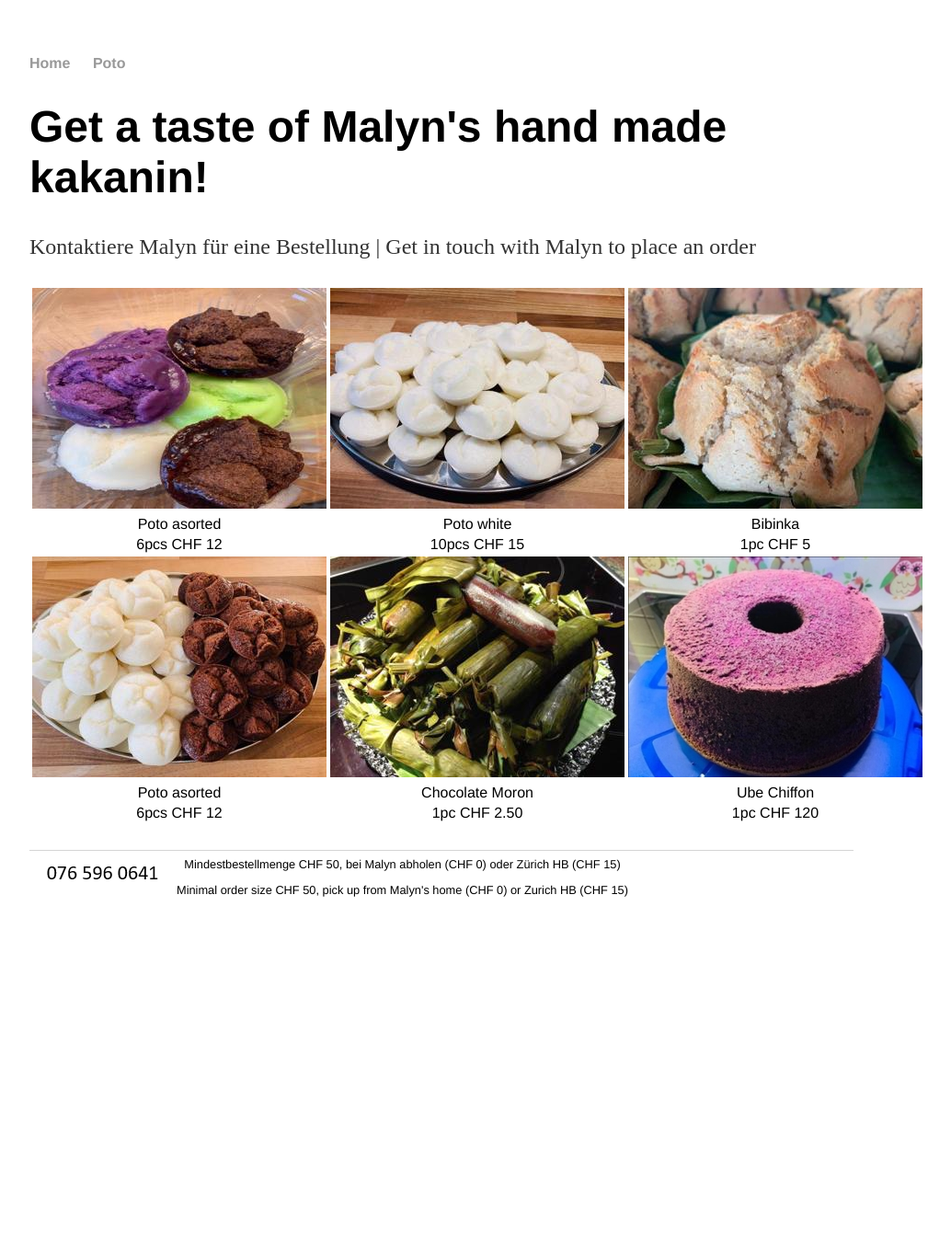
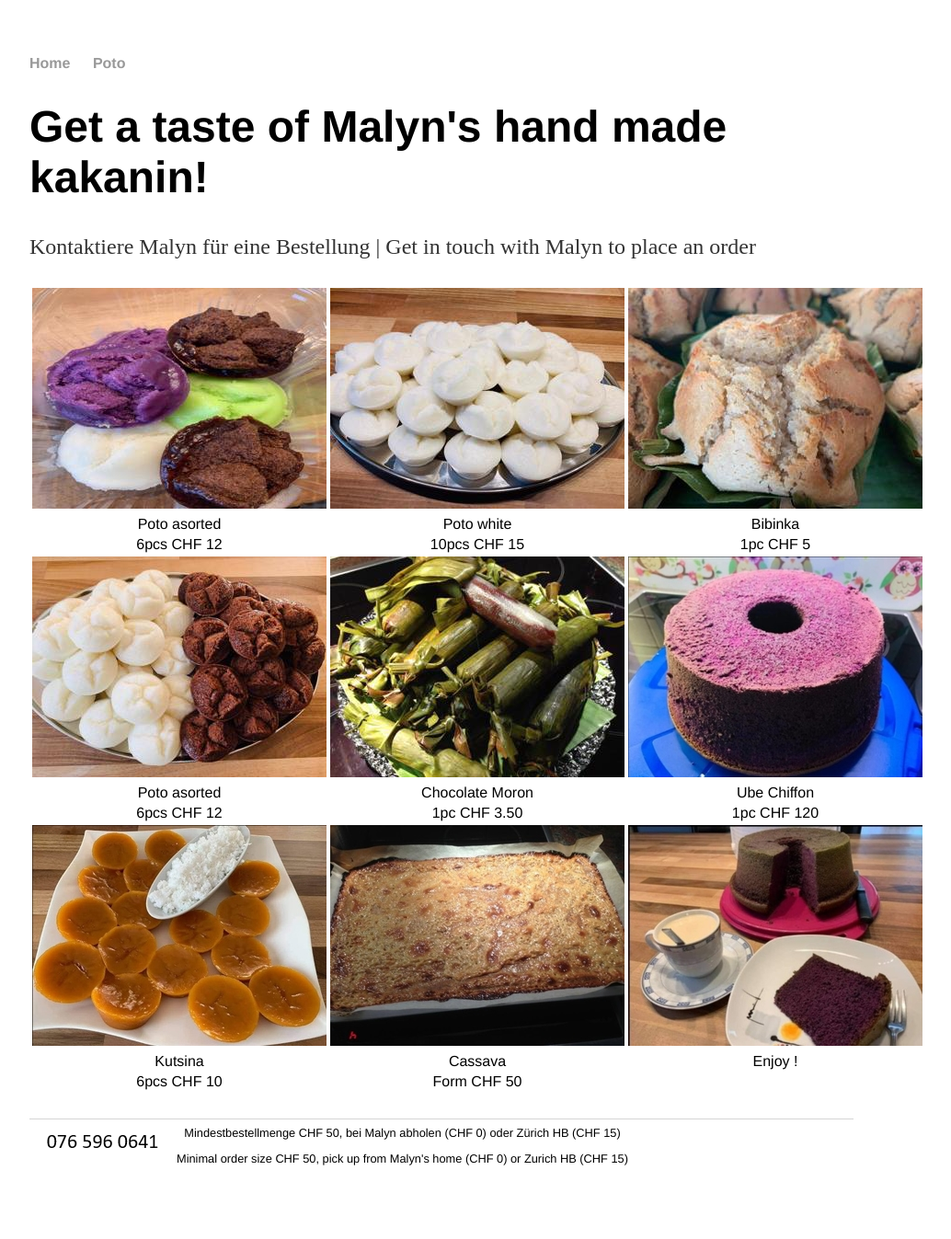
Before and after one commit to malynhandmade/malynhandmade.github.io, a Jekyll site: the page built from index.html, in a window 1280 px wide. Shown: the whole page at 92% size, without its empty margins (160-1194 px from the left). Built offline with Jekyll 4.4.1, drawn with Linux system fonts in a browser that asks for light colours; before the commit the page ends 1055 px from its top, so only the background shows below that.

Commit message:
adds cassave ubechiffon kutsina to index.html

```diff
--- a/index.html
+++ b/index.html
@@ -33,7 +33,7 @@ title: Maria's Hand made kakanin
 			<td>10pcs CHF 15</td>
 			<td>1pc CHF 5</td>
 		</tr>
-		<tr>
+		<tr><!-- IMAGE ROW -->
 			<td>
 				<picture>
 					<img src="/img/PHOTO-poto-assorted-wh-bn-320x240.jpg" alt="Poto asorted">
@@ -50,15 +50,42 @@ title: Maria's Hand made kakanin
 				</picture>
 			</td>
 		</tr>
-		<tr class="tdcenter">
+		<tr class="tdcenter"><!-- DESCRIPTION ROW -->
 			<td>Poto asorted</td>
 			<td>Chocolate Moron</td>
 			<td>Ube Chiffon</td>
 		</tr>
-		<tr class="tdcenter">
+		<tr class="tdcenter"><!-- PRICE ROW -->
 			<td>6pcs CHF 12</td>
-			<td>1pc CHF 2.50</td>
+			<td>1pc CHF 3.50</td>
 			<td>1pc CHF 120</td>
+		</tr>
+		<tr><!-- IMAGE ROW -->
+			<td>
+				<picture>
+					<img src="/img/PHOTO-kutsinta_320x240.jpg" alt="Kutsina">
+				</picture>
+			</td>
+			<td>
+				<picture>
+					<img src="/img/PHOTO-cassava_320x240.jpg" alt="Chocolate Moron">
+				</picture>
+			</td>
+			<td>
+				<picture>
+					<img src="/img/PHOTO-cofe-scenerie_320X240.jpg" alt="Enjoy your cofe!">
+				</picture>
+			</td>
+		</tr>
+		<tr class="tdcenter"><!-- DESCRIPTION ROW -->
+			<td>Kutsina</td>
+			<td>Cassava</td>
+			<td>Enjoy !</td>
+		</tr>
+		<tr class="tdcenter"><!-- PRICE ROW -->
+			<td>6pcs CHF 10</td>
+			<td>Form CHF 50</td>
+			<td></td>
 		</tr>
 		<tr>
 			<td>
```
